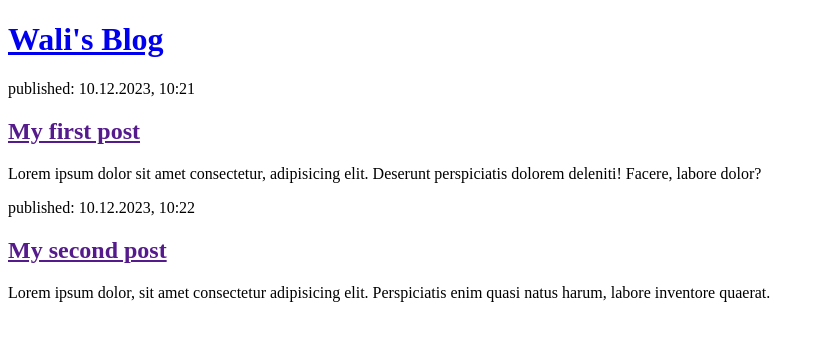
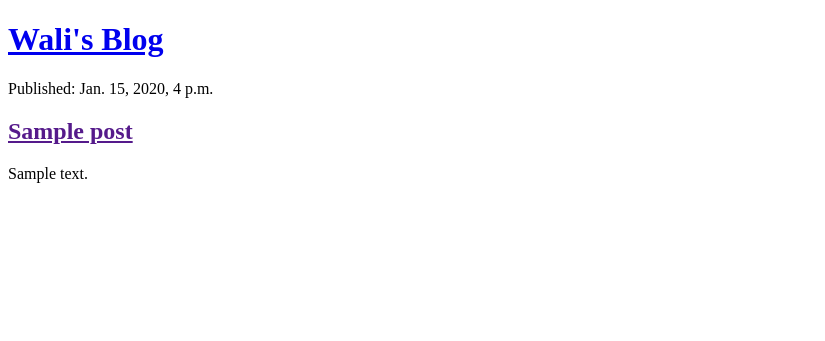
Before and after one commit to wali55/djangoenv, a Django app: page / in a window 1280 px wide. Shown: the top 341 px of the page, without its empty margins (0-825 px from the left). Run offline with Django 3.2, Linux system fonts and the light colour scheme; tables that the repository leaves empty hold one stand-in row (values such as "Sample post").

Commit message:
django template

```diff
--- a/blog/templates/blog/post_list.html
+++ b/blog/templates/blog/post_list.html
@@ -10,16 +10,12 @@
         <h1><a href="/">Wali's Blog</a></h1>
     </header>
 
-    <article>
-        <time>published: 10.12.2023, 10:21</time>
-        <h2><a href="">My first post</a></h2>
-        <p>Lorem ipsum dolor sit amet consectetur, adipisicing elit. Deserunt perspiciatis dolorem deleniti! Facere, labore dolor?</p>
-    </article>
-
-    <article>
-        <time>published: 10.12.2023, 10:22</time>
-        <h2><a href="">My second post</a></h2>
-        <p>Lorem ipsum dolor, sit amet consectetur adipisicing elit. Perspiciatis enim quasi natus harum, labore inventore quaerat.</p>
-    </article>
+    {% for post in posts %}
+        <article>
+            <time>Published: {{ post.published_date }}</time>
+            <h2><a href="">{{ post.title }}</a></h2>
+            <p>{{ post.text|linebreaksbr }}</p>
+        </article>
+    {% endfor %}
 </body>
 </html>
```
